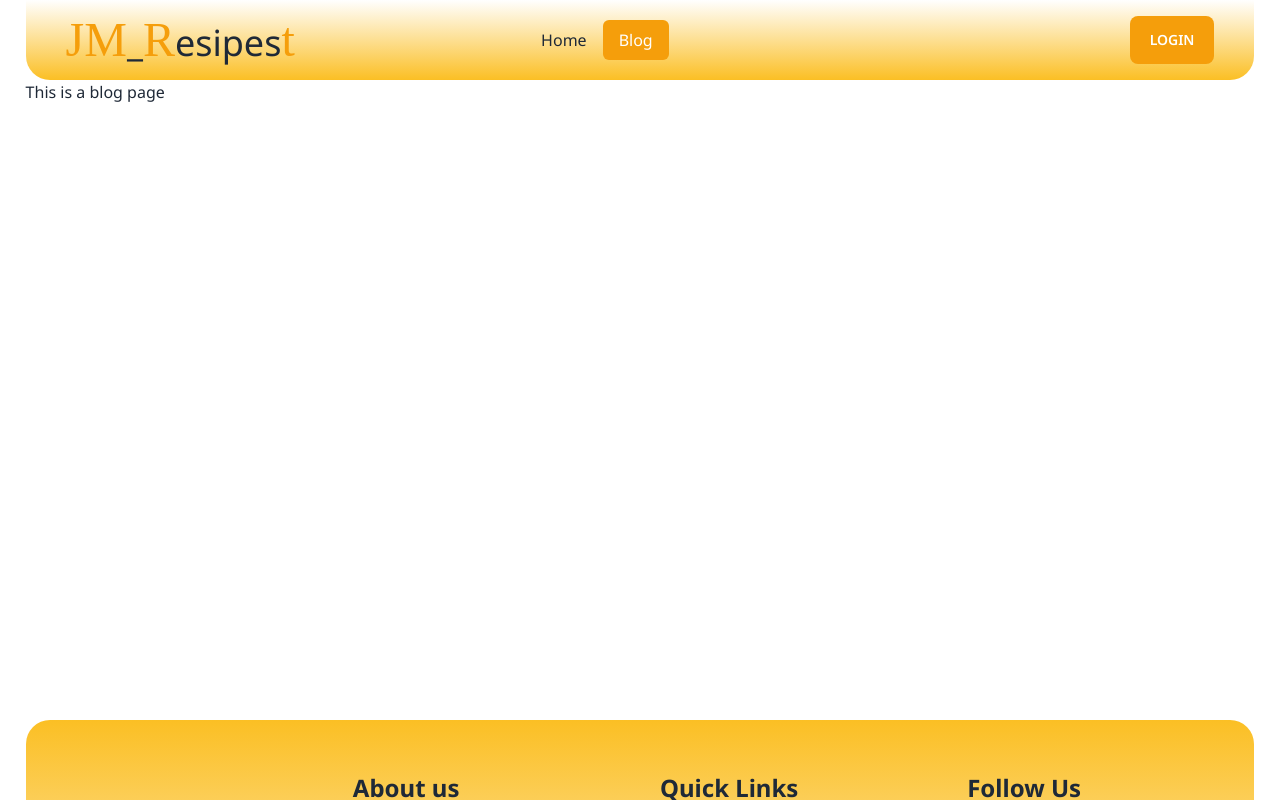
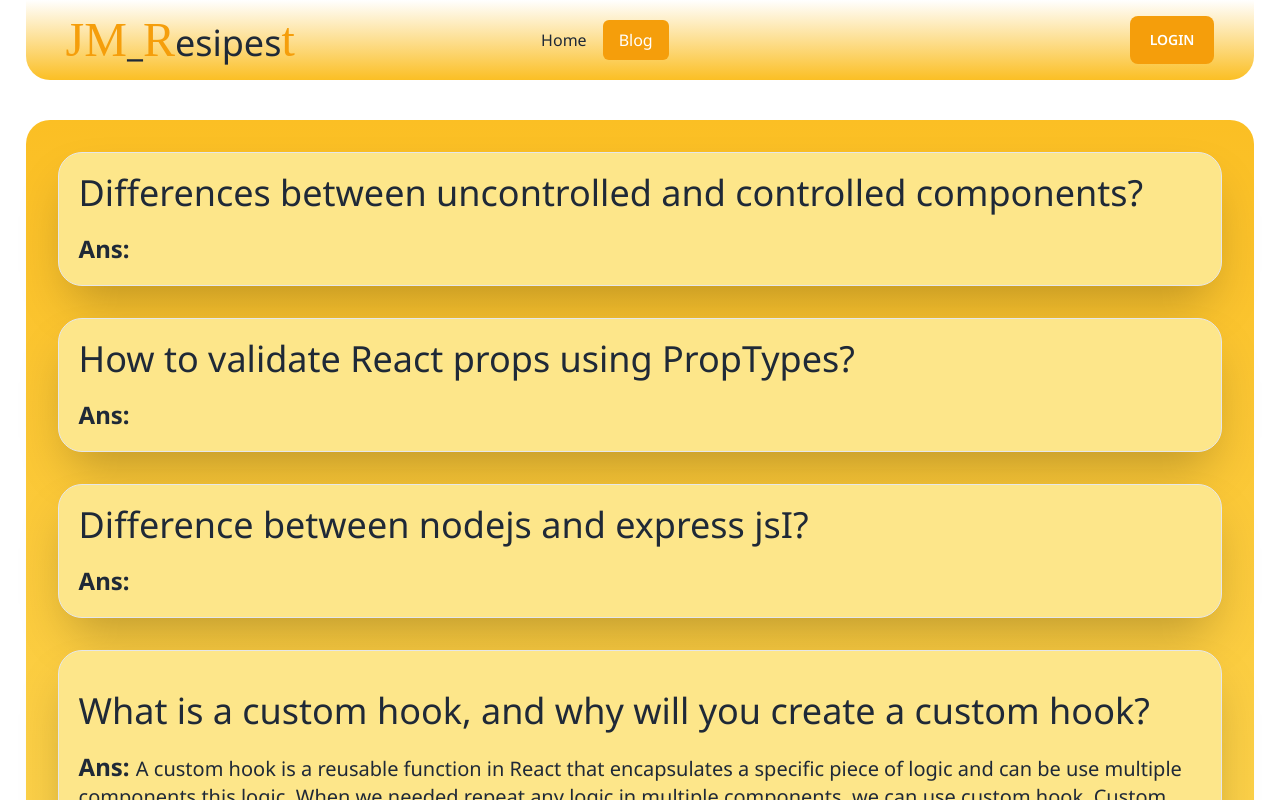
Before and after one commit to jmjubaer/jm-recipest-client, a React (Vite) app: page /blogs in a window 1280 px wide. Shown: the top 800 px of the page. Built offline with nearby package versions, Linux system fonts and the light colour scheme; no server answers; a web font is replaced by a local one.

Commit message:
add lazy loading

```diff
--- a/package.json
+++ b/package.json
@@ -17,6 +17,8 @@
     "react": "^18.2.0",
     "react-dom": "^18.2.0",
     "react-icons": "^4.8.0",
+    "react-lazy-load": "^4.0.1",
+    "react-lazy-load-image-component": "^1.5.6",
     "react-rating": "^2.0.5",
     "react-router-dom": "^6.11.0",
     "react-toastify": "^9.1.2",
--- a/src/Page/Blogs.jsx
+++ b/src/Page/Blogs.jsx
@@ -2,8 +2,27 @@ import React from 'react';
 
 const Blogs = () => {
     return (
-        <div>
-            This is a blog page
+        <div className="my-10 rounded-3xl p-8 bg-gradient-to-t to-amber-400 from-amber-300">
+            <div className="border shadow-2xl bg-amber-200 p-5 rounded-3xl">
+                <h2 className='text-4xl'>Differences between uncontrolled and controlled components?</h2>
+                <p className='text-xl mt-5'><span className='text-2xl font-extrabold'>Ans: </span></p>
+            </div>
+
+
+            <div className="border shadow-2xl bg-amber-200 p-5 rounded-3xl mt-8">
+                <h2 className='text-4xl'>How to validate React props using PropTypes?</h2>
+                <p className='text-xl mt-5'><span className='text-2xl font-extrabold'>Ans: </span></p>
+            </div>
+
+            <div className="border shadow-2xl bg-amber-200 p-5 rounded-3xl mt-8">
+                <h2 className='text-4xl'>Difference between nodejs and express jsI?</h2>
+                <p className='text-xl mt-5'><span className='text-2xl font-extrabold'>Ans: </span></p>
+            </div>
+
+            <div className="border shadow-2xl bg-amber-200 p-5 rounded-3xl mt-8">
+                <h2 className='text-4xl mt-5'>What is a custom hook, and why will you create a custom hook?</h2>
+                <p className='text-xl mt-5'><span className='text-2xl font-extrabold'>Ans: </span>A custom hook is a reusable function in React that encapsulates a specific piece of logic and can be use multiple components this logic. When we needed repeat any logic in multiple components. we can use custom hook. Custom hook name stat with use word and it use like normal hook. </p>
+            </div>
         </div>
     );
 };
--- a/src/Page/ChefCard.jsx
+++ b/src/Page/ChefCard.jsx
@@ -1,5 +1,7 @@
 import React from "react";
 import { FaHeart, FaStopwatch } from "react-icons/fa";
+import LazyLoad from "react-lazy-load";
+import { LazyLoadImage } from "react-lazy-load-image-component";
 import { Link } from "react-router-dom";
 
 const ChefCard = ({ chefInfo }) => {
@@ -8,10 +10,10 @@ const ChefCard = ({ chefInfo }) => {
   return (
     <div className="card border border-amber-500 bg-base-100 shadow-xl overflow-hidden">
         <figure className="p-10">
-            <img
+            <LazyLoadImage
             src={chefPicture}
-            alt="Shoes"
             className="rounded-xl"
+            effect="blur"
             />
         </figure>
         <div className="card-body absolute top-0 left-0 items-center justify-center w-full h-full bg-amber-600 bg-opacity-50 opacity-0 hover:opacity-100 transition-opacity ">
--- a/src/Page/FoodCard.jsx
+++ b/src/Page/FoodCard.jsx
@@ -1,12 +1,18 @@
 import React from 'react';
 import { Rating } from '@smastrom/react-rating'
 import '@smastrom/react-rating/style.css'
+import { LazyLoadImage } from 'react-lazy-load-image-component';
+import 'react-lazy-load-image-component/src/effects/blur.css';
 
 const FoodCard = ({food}) => {
     const {cookingMethod,image,rating,recipeName} = food;
     return (
         <div className="card bg-base-100 shadow-xl border">
-            <figure><img src={image} className='w-full h-56 object-cover' alt="Shoes" /></figure>
+            <LazyLoadImage
+            className='h-56 w-full object-cover'
+            src={image}
+            effect='blur'
+            />
             <div className="card-body">
                 <h2 className="card-title">{recipeName}</h2>
                 <p>Cooking Method : {cookingMethod}</p>
--- a/src/index.css
+++ b/src/index.css
@@ -38,3 +38,6 @@
     background: linear-gradient(rgba(0, 0, 0, 0.40),rgba(0, 0, 0, 0.40)), url('./assets/image_2.jpg') no-repeat ;
     background-size: cover;
 }
+.jm_Shadow {
+    box-shadow: 0 0 50px 5px rgba(0, 0, 0, 0.25);
+}
```
Also changed, not shown: 1 other file (tests, documents, lock files or other folders).
